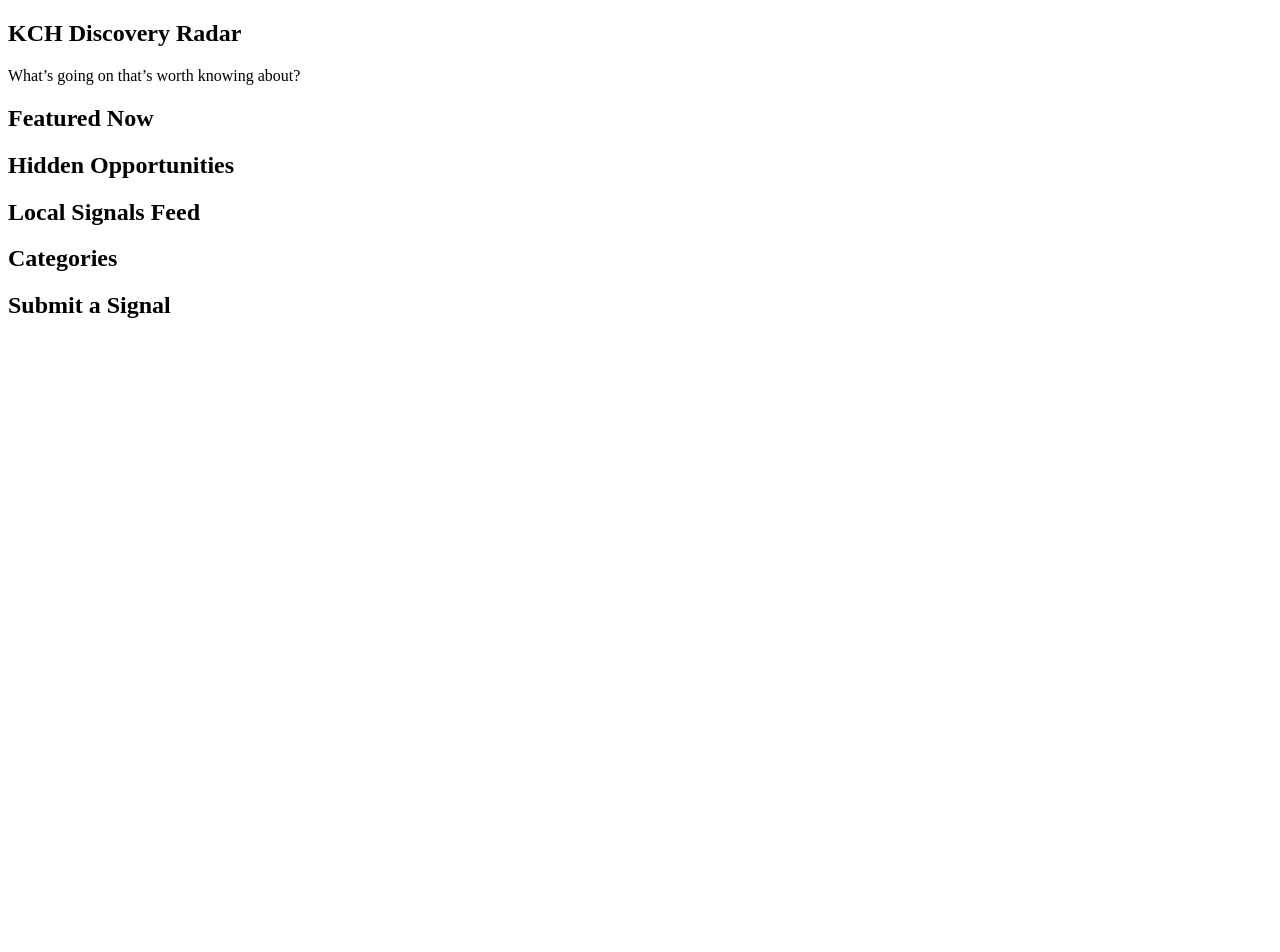
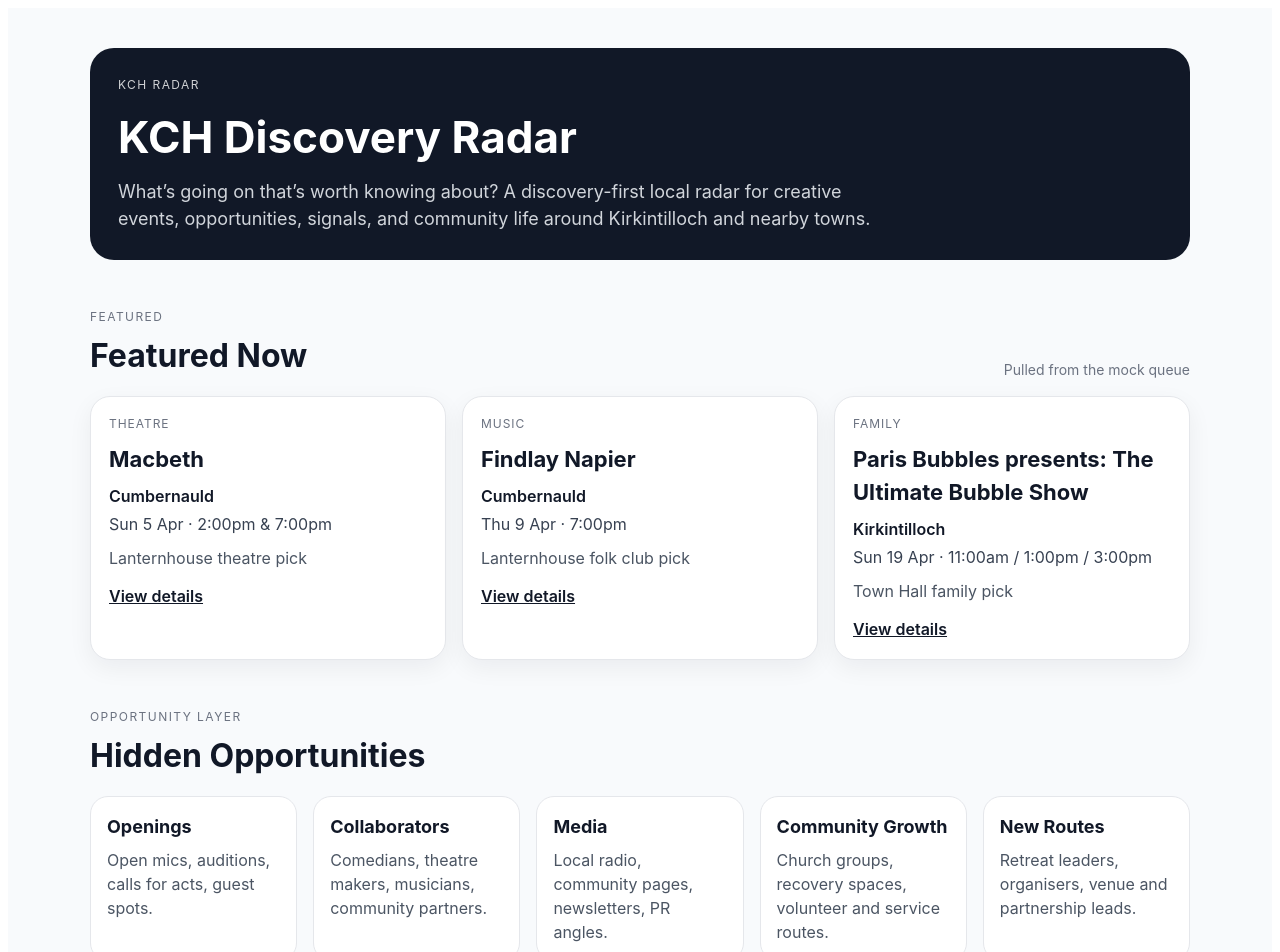
Before and after one commit to ComicCoder23/kch-radar, a React (Vite) app: page / in a window 1280 px wide. Shown: the top 952 px of the page. Before the commit the page ends 800 px from the top, so only its background shows below. Built offline with nearby package versions, Linux system fonts and the light colour scheme; the HTML template or start-up script is replaced by a standard one.

Commit message:
Render card-based KCH UI from mock queue data

```diff
--- a/src/App.jsx
+++ b/src/App.jsx
@@ -5,15 +5,26 @@ import LocalSignalsFeed from './components/LocalSignalsFeed';
 import CategoryGrid from './components/CategoryGrid';
 import SubmitSignalForm from './components/SubmitSignalForm';
 
+const pageStyle = {
+  maxWidth: '1100px',
+  margin: '0 auto',
+  padding: '32px 20px 64px',
+  fontFamily: 'Inter, Arial, sans-serif',
+  color: '#111827',
+  lineHeight: 1.5,
+};
+
 export default function App() {
   return (
-    <main>
+    <main style={{ background: '#f8fafc', minHeight: '100vh' }}>
+      <div style={pageStyle}>
         <DiscoveryRadar />
         <FeaturedNow />
         <HiddenOpportunities />
         <LocalSignalsFeed />
         <CategoryGrid />
         <SubmitSignalForm />
+      </div>
     </main>
   );
 }
--- a/src/components/CategoryGrid.jsx
+++ b/src/components/CategoryGrid.jsx
@@ -1,3 +1,18 @@
+import { mockQueueData } from '../data/mockQueueData';
+
 export default function CategoryGrid() {
-  return <section><h2>Categories</h2></section>;
+  return (
+    <section style={{ padding: '24px 0' }}>
+      <div style={{ fontSize: '12px', textTransform: 'uppercase', letterSpacing: '0.12em', color: '#6b7280' }}>Browse</div>
+      <h2 style={{ margin: '6px 0 16px', fontSize: '32px' }}>Categories</h2>
+      <div style={{ display: 'grid', gridTemplateColumns: 'repeat(auto-fit, minmax(210px, 1fr))', gap: '16px' }}>
+        {mockQueueData.categories.map((item) => (
+          <article key={item.id} style={{ border: '1px solid #e5e7eb', borderRadius: '18px', padding: '16px', background: '#fff' }}>
+            <h3 style={{ margin: '0 0 8px', fontSize: '18px' }}>{item.title}</h3>
+            <p style={{ margin: 0, color: '#4b5563' }}>{item.intro}</p>
+          </article>
+        ))}
+      </div>
+    </section>
+  );
 }
--- a/src/components/DiscoveryRadar.jsx
+++ b/src/components/DiscoveryRadar.jsx
@@ -1,3 +1,11 @@
 export default function DiscoveryRadar() {
-  return <section><h1>KCH Discovery Radar</h1><p>What’s going on that’s worth knowing about?</p></section>;
+  return (
+    <section style={{ padding: '8px 0 24px' }}>
+      <div style={{ background: '#111827', color: '#fff', borderRadius: '24px', padding: '28px' }}>
+        <div style={{ fontSize: '12px', textTransform: 'uppercase', letterSpacing: '0.12em', opacity: 0.8 }}>KCH Radar</div>
+        <h1 style={{ fontSize: '44px', margin: '10px 0 8px' }}>KCH Discovery Radar</h1>
+        <p style={{ fontSize: '18px', margin: 0, maxWidth: '760px', color: '#d1d5db' }}>What’s going on that’s worth knowing about? A discovery-first local radar for creative events, opportunities, signals, and community life around Kirkintilloch and nearby towns.</p>
+      </div>
+    </section>
+  );
 }
--- a/src/components/FeaturedNow.jsx
+++ b/src/components/FeaturedNow.jsx
@@ -1,3 +1,27 @@
+import { mockQueueData } from '../data/mockQueueData';
+
 export default function FeaturedNow() {
-  return <section><h2>Featured Now</h2></section>;
+  return (
+    <section style={{ padding: '24px 0' }}>
+      <div style={{ display: 'flex', justifyContent: 'space-between', alignItems: 'end', gap: '16px', marginBottom: '16px' }}>
+        <div>
+          <div style={{ fontSize: '12px', textTransform: 'uppercase', letterSpacing: '0.12em', color: '#6b7280' }}>Featured</div>
+          <h2 style={{ margin: '6px 0 0', fontSize: '32px' }}>Featured Now</h2>
+        </div>
+        <div style={{ color: '#6b7280', fontSize: '14px' }}>Pulled from the mock queue</div>
+      </div>
+      <div style={{ display: 'grid', gridTemplateColumns: 'repeat(auto-fit, minmax(240px, 1fr))', gap: '16px' }}>
+        {mockQueueData.featured.map((item) => (
+          <article key={item.id} style={{ border: '1px solid #e5e7eb', borderRadius: '20px', padding: '18px', background: '#fff', boxShadow: '0 8px 24px rgba(15, 23, 42, 0.06)' }}>
+            <div style={{ fontSize: '12px', textTransform: 'uppercase', letterSpacing: '0.08em', color: '#6b7280' }}>{item.category}</div>
+            <h3 style={{ margin: '10px 0 8px', fontSize: '22px' }}>{item.title}</h3>
+            <p style={{ margin: '4px 0', fontWeight: 600 }}>{item.town}</p>
+            <p style={{ margin: '4px 0', color: '#374151' }}>{item.date}</p>
+            <p style={{ margin: '10px 0 14px', color: '#4b5563' }}>{item.note}</p>
+            <a href={item.link} target="_blank" rel="noreferrer" style={{ color: '#111827', fontWeight: 600 }}>View details</a>
+          </article>
+        ))}
+      </div>
+    </section>
+  );
 }
--- a/src/components/HiddenOpportunities.jsx
+++ b/src/components/HiddenOpportunities.jsx
@@ -1,3 +1,18 @@
+import { mockQueueData } from '../data/mockQueueData';
+
 export default function HiddenOpportunities() {
-  return <section><h2>Hidden Opportunities</h2></section>;
+  return (
+    <section style={{ padding: '24px 0' }}>
+      <div style={{ fontSize: '12px', textTransform: 'uppercase', letterSpacing: '0.12em', color: '#6b7280' }}>Opportunity Layer</div>
+      <h2 style={{ margin: '6px 0 16px', fontSize: '32px' }}>Hidden Opportunities</h2>
+      <div style={{ display: 'grid', gridTemplateColumns: 'repeat(auto-fit, minmax(180px, 1fr))', gap: '16px' }}>
+        {mockQueueData.opportunities.map((item) => (
+          <article key={item.id} style={{ border: '1px solid #e5e7eb', borderRadius: '18px', padding: '16px', background: '#fff' }}>
+            <h3 style={{ margin: '0 0 8px', fontSize: '18px' }}>{item.title}</h3>
+            <p style={{ margin: 0, color: '#4b5563' }}>{item.note}</p>
+          </article>
+        ))}
+      </div>
+    </section>
+  );
 }
--- a/src/components/LocalSignalsFeed.jsx
+++ b/src/components/LocalSignalsFeed.jsx
@@ -1,3 +1,18 @@
+import { mockQueueData } from '../data/mockQueueData';
+
 export default function LocalSignalsFeed() {
-  return <section><h2>Local Signals Feed</h2></section>;
+  return (
+    <section style={{ padding: '24px 0' }}>
+      <div style={{ fontSize: '12px', textTransform: 'uppercase', letterSpacing: '0.12em', color: '#6b7280' }}>Signal Intake</div>
+      <h2 style={{ margin: '6px 0 16px', fontSize: '32px' }}>Local Signals Feed</h2>
+      <div style={{ display: 'grid', gridTemplateColumns: 'repeat(auto-fit, minmax(220px, 1fr))', gap: '16px' }}>
+        {mockQueueData.localSignals.map((item) => (
+          <article key={item.id} style={{ border: '1px solid #e5e7eb', borderRadius: '18px', padding: '16px', background: '#fff' }}>
+            <h3 style={{ margin: '0 0 8px', fontSize: '18px' }}>{item.title}</h3>
+            <p style={{ margin: 0, color: '#4b5563' }}>{item.note}</p>
+          </article>
+        ))}
+      </div>
+    </section>
+  );
 }
--- a/src/components/SubmitSignalForm.jsx
+++ b/src/components/SubmitSignalForm.jsx
@@ -1,3 +1,11 @@
 export default function SubmitSignalForm() {
-  return <section><h2>Submit a Signal</h2></section>;
+  return (
+    <section style={{ padding: '24px 0 8px' }}>
+      <div style={{ border: '1px solid #e5e7eb', borderRadius: '24px', padding: '24px', background: '#fff' }}>
+        <div style={{ fontSize: '12px', textTransform: 'uppercase', letterSpacing: '0.12em', color: '#6b7280' }}>Contribute</div>
+        <h2 style={{ margin: '6px 0 8px', fontSize: '32px' }}>Submit a Signal</h2>
+        <p style={{ color: '#4b5563', maxWidth: '720px' }}>Soon, local organisers, churches, venues, creatives, and community groups will be able to submit events, opportunities, and useful local signals for inclusion.</p>
+      </div>
+    </section>
+  );
 }
```
Lines whose indentation alone changed are shown as unchanged.
